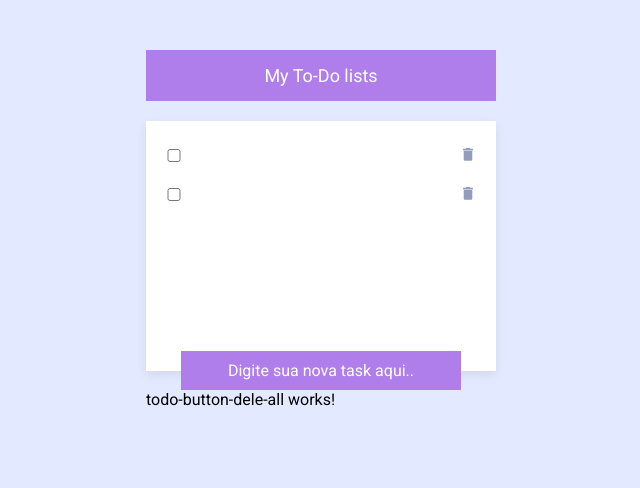
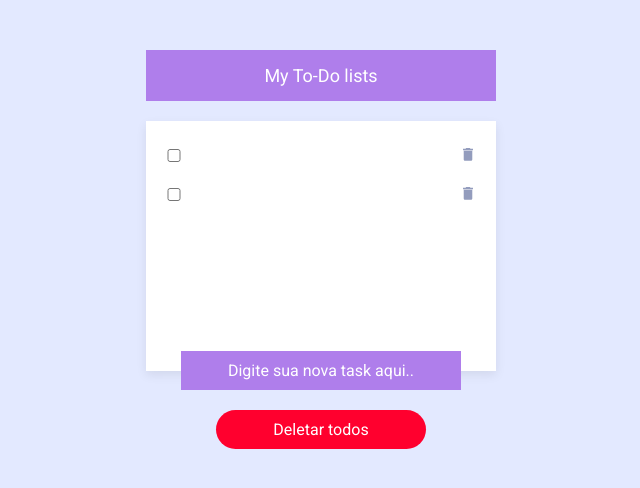
Before and after one commit to anamsilva1981/Projeto-ToDoList-Angular, an Angular app: page / in a window 1280 px wide. Shown: the top 488 px of the page, without its empty margins (319-959 px from the left). Built offline with nearby package versions, Linux system fonts and the light colour scheme.

Commit message:
:star: adiciona html e scss no component todo-button-deleteAll

```diff
--- a/src/app/modules/home/components/todo-button-dele-all/todo-button-dele-all.component.html
+++ b/src/app/modules/home/components/todo-button-dele-all/todo-button-dele-all.component.html
@@ -1 +1 @@
-<p>todo-button-dele-all works!</p>
+<button>Deletar todos</button>
--- a/src/app/modules/home/components/todo-button-dele-all/todo-button-dele-all.component.scss
+++ b/src/app/modules/home/components/todo-button-dele-all/todo-button-dele-all.component.scss
@@ -0,0 +1,20 @@
+@import '../../../../../dist/scss/variables.scss';
+
+:host{
+  display: flex;
+  align-items: center;
+  justify-content: center;
+  margin-top:20px;
+
+  button{
+    border: none;
+    border-radius: 50px;
+    background: $danger-color;
+
+    font-size: 16px;
+    color: $secondary-text-color;
+
+    width: 60%;
+    padding: 10px;
+  }
+}
```
